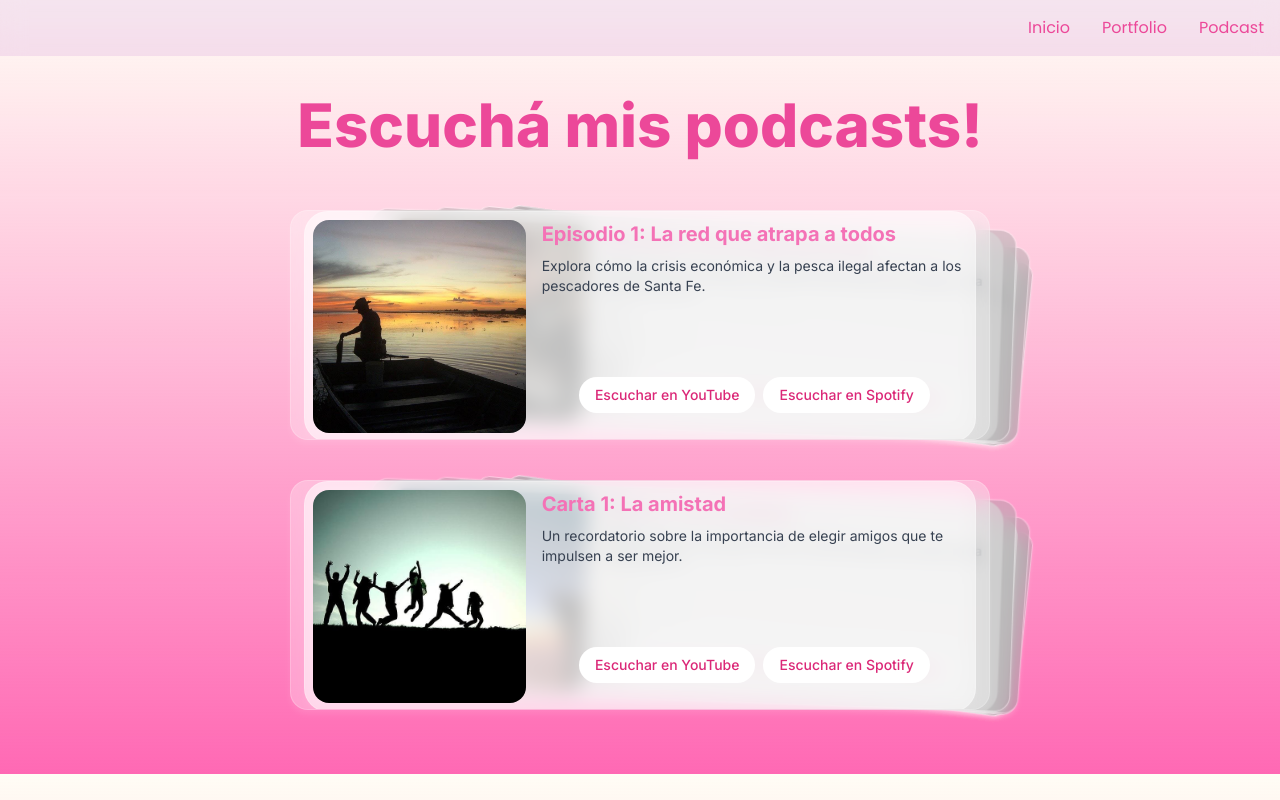
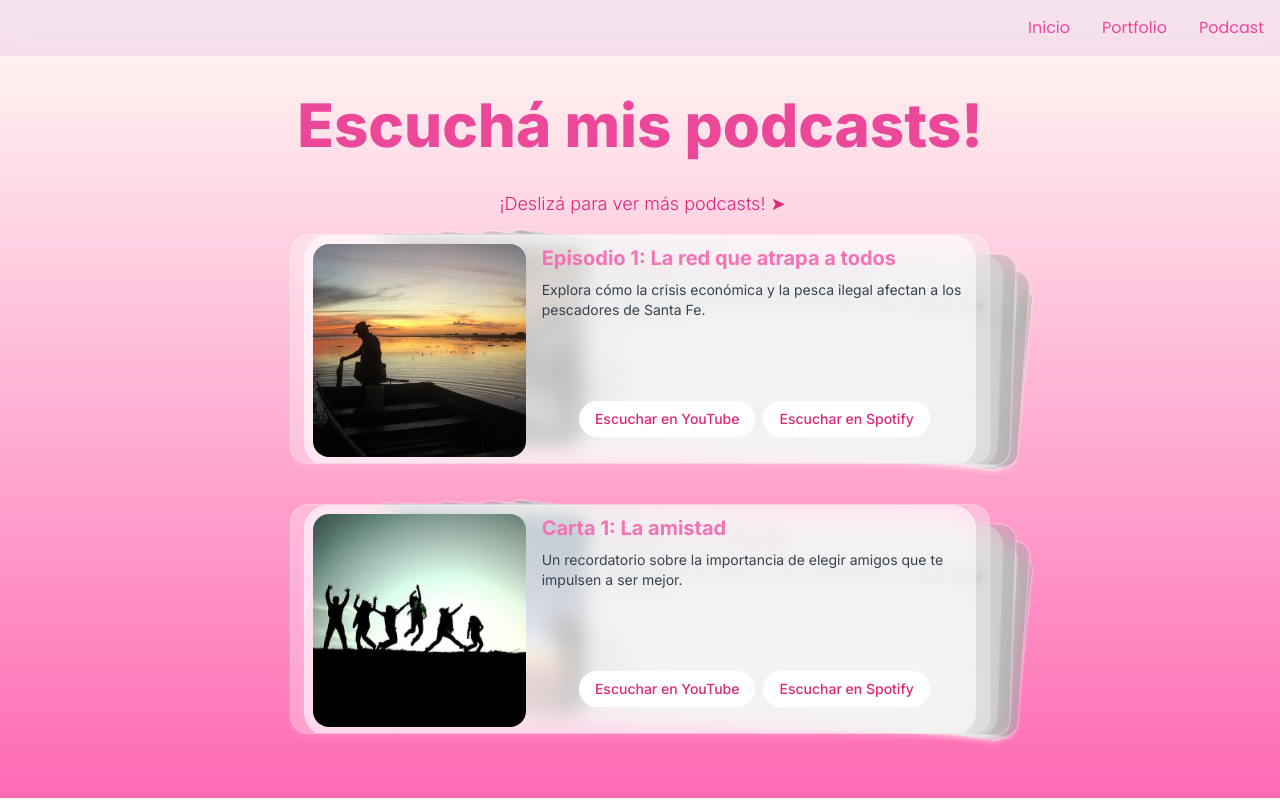
Before and after one commit to ignaciochiappero/jazmindfinton, a Next.js app: page /podcast in a window 1280 px wide. Built offline with nearby package versions, Linux system fonts and the light colour scheme.

Commit message:
add animated label desliza para ver mas podcast - podcast section

```diff
--- a/src/app/(pages)/podcast/page.jsx
+++ b/src/app/(pages)/podcast/page.jsx
@@ -8,12 +8,13 @@ const Portfolio = () => {
     <div className='mb-16'>
       <div className="mt-20 flex-col items-center justify-center text-center">
 
-        <h1 className=" mb-4 text-4xl sm:text-5xl lg:text-6xl lg:leading-normal font-extrabold">
+        <h1 className=" mb-0 text-4xl sm:text-5xl lg:text-6xl lg:leading-normal font-extrabold">
             <span className=" text-secondary-500">
               Escuchá mis podcasts!
             </span>
         </h1>
-        <div className='mt-10'>
+
+        <div className='mt-5'>
 
 
            <App/>
--- a/src/app/(pages)/podcast/swiper/App.jsx
+++ b/src/app/(pages)/podcast/swiper/App.jsx
@@ -9,6 +9,13 @@ import Card from './podcasts/Card'; // Asegúrate de que esté correctamente imp
 export default function App() {
   return (
     <>
+      {/* Cartel animado con animación suave de izquierda a derecha */}
+      <div className="text-center mb-4 relative overflow-hidden">
+        <p className="animate-smooth-slide text-lg font-light text-pink-600 whitespace-nowrap">
+          ¡Deslizá para ver más podcasts! ➤
+        </p>
+      </div>
+
       {/* La pelea del Dorado */}
       <Swiper
         effect={'cards'}
@@ -38,6 +45,25 @@ export default function App() {
           </SwiperSlide>
         ))}
       </Swiper>
+
+      {/* Estilos para la animación */}
+      <style jsx>{`
+        @keyframes smooth-slide {
+          0% {
+            transform: translateX(0);
+          }
+          50% {
+            transform: translateX(10px);
+          }
+          100% {
+            transform: translateX(0);
+          }
+        }
+
+        .animate-smooth-slide {
+          animation: smooth-slide 3s ease-in-out infinite;
+        }
+      `}</style>
     </>
   );
 }
```
